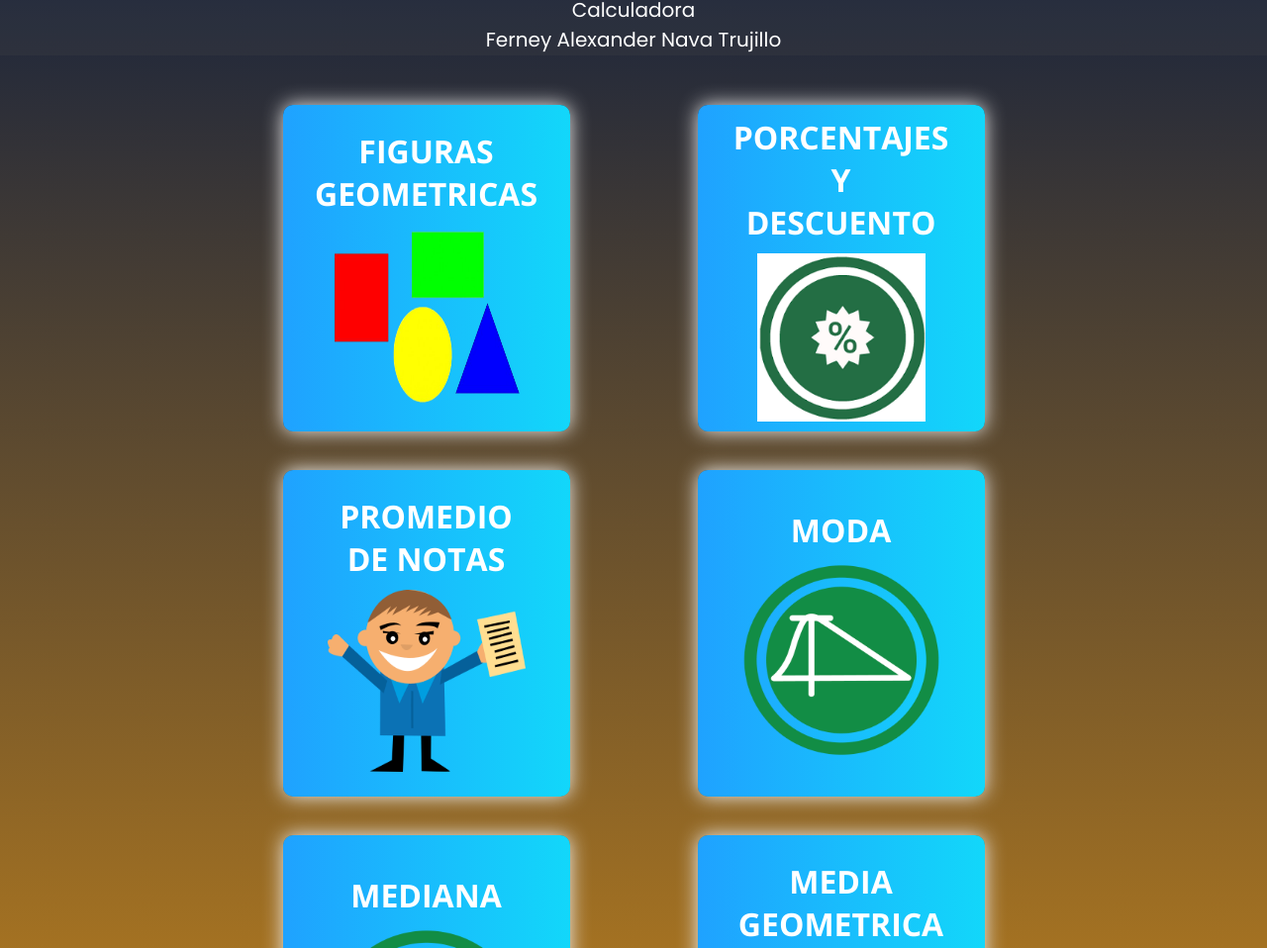
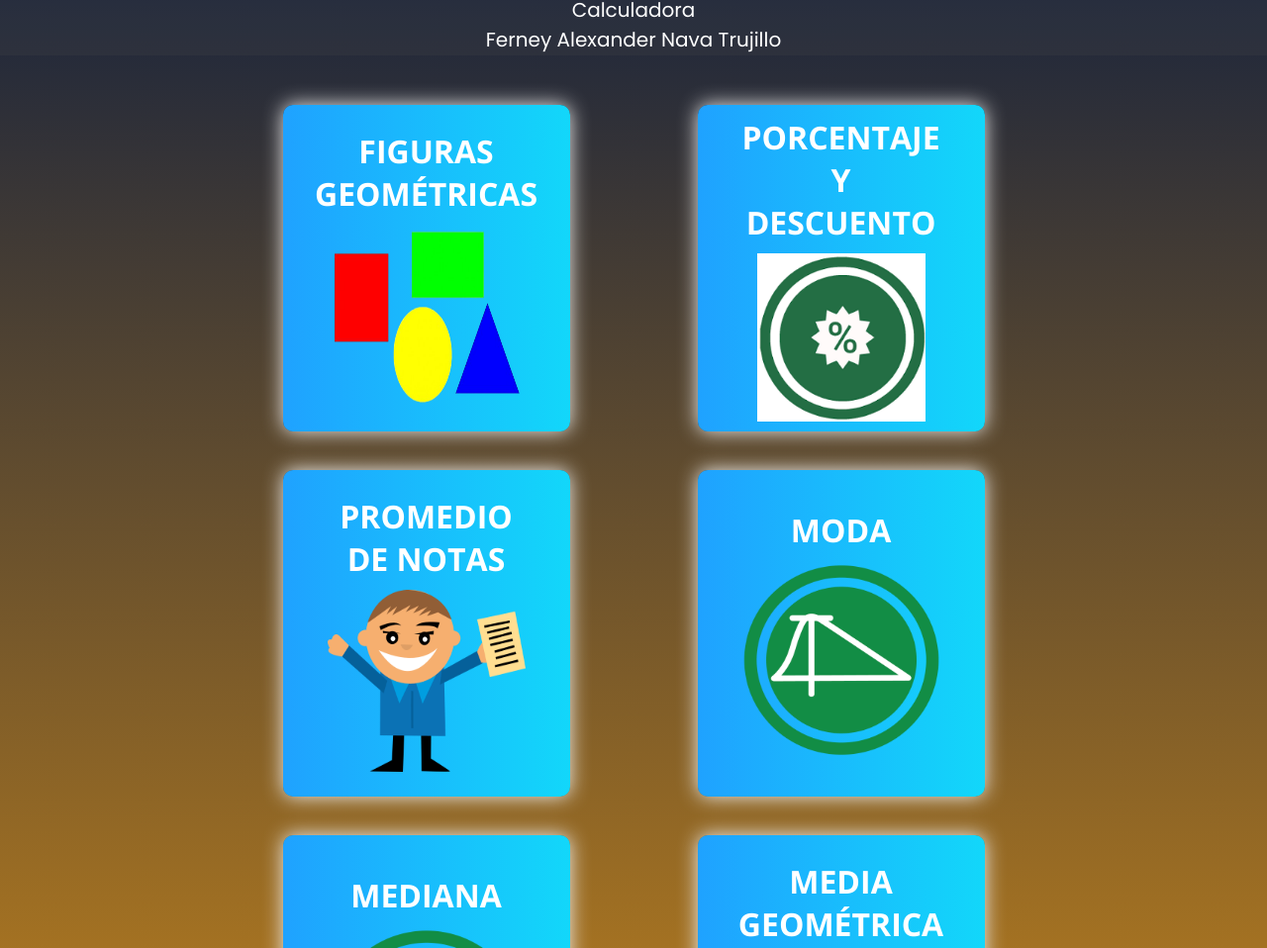
Before and after one commit to ferneynava/Curso-practico-Javascript, a plain HTML site: page index.html in a window 1280 px wide. Shown: the part 74-1032 px from the top of the page at 99% size. Drawn offline with nearby package versions, Linux system fonts and the light colour scheme.

Commit message:
:white_check_mark: Correción de las palabras
Correción de las palabras

```diff
--- a/index.html
+++ b/index.html
@@ -24,12 +24,12 @@
     <section class="Navegacion">
            <div class = "Indices">
                     <div class="Indice_item1" onclick="location.href='Figuras.html'">
-                        <h2>Figuras Geometricas</h2>
+                        <h2>Figuras Geométricas</h2>
                         <img src="./Assets/2237b768ef932361bad73c695712be61.png" alt="Figuras" width="200px" height="200px">
                     </div>
 
                     <div class="Indice_item1" onclick="location.href='descuentos.html'">
-                        <h2>Porcentajes y descuento</h2>
+                        <h2>Porcentaje y descuento</h2>
                         <img src="./Assets/Porcentajes.png" alt="Porcentajes" width="170px" height="170px">
                     </div>
 
@@ -49,7 +49,7 @@
                     </div>
 
                     <div class="Indice_item1" onclick="location.href='mediaGeometrica.html'">
-                        <h2>Media geometrica</h2>
+                        <h2>Media geométrica</h2>
                         <img src="./Assets/1200px-MathematicalMeans.svg.png" alt="Media Geometrica" width="200px" height="200px">
                     </div>
 
```
